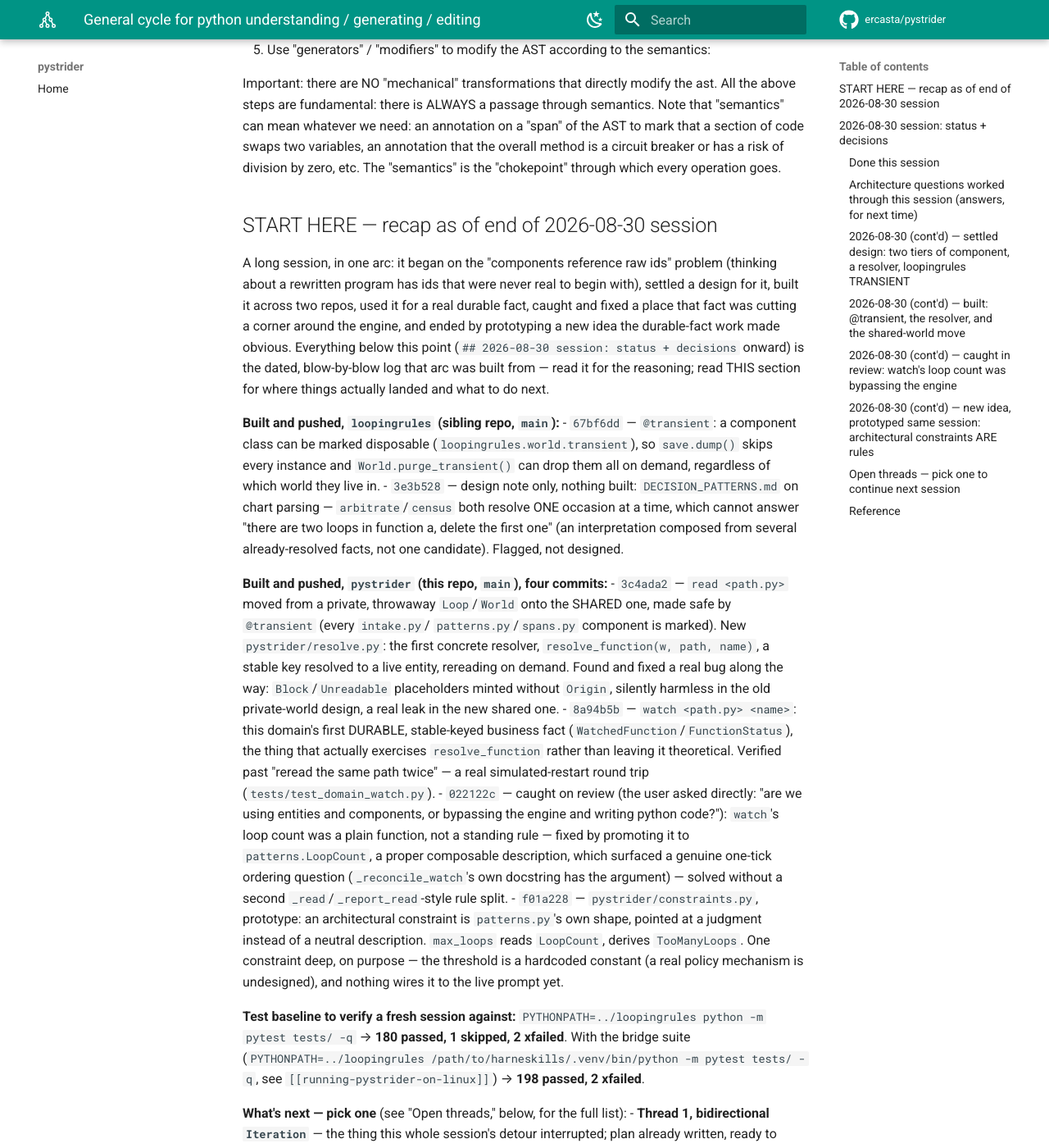
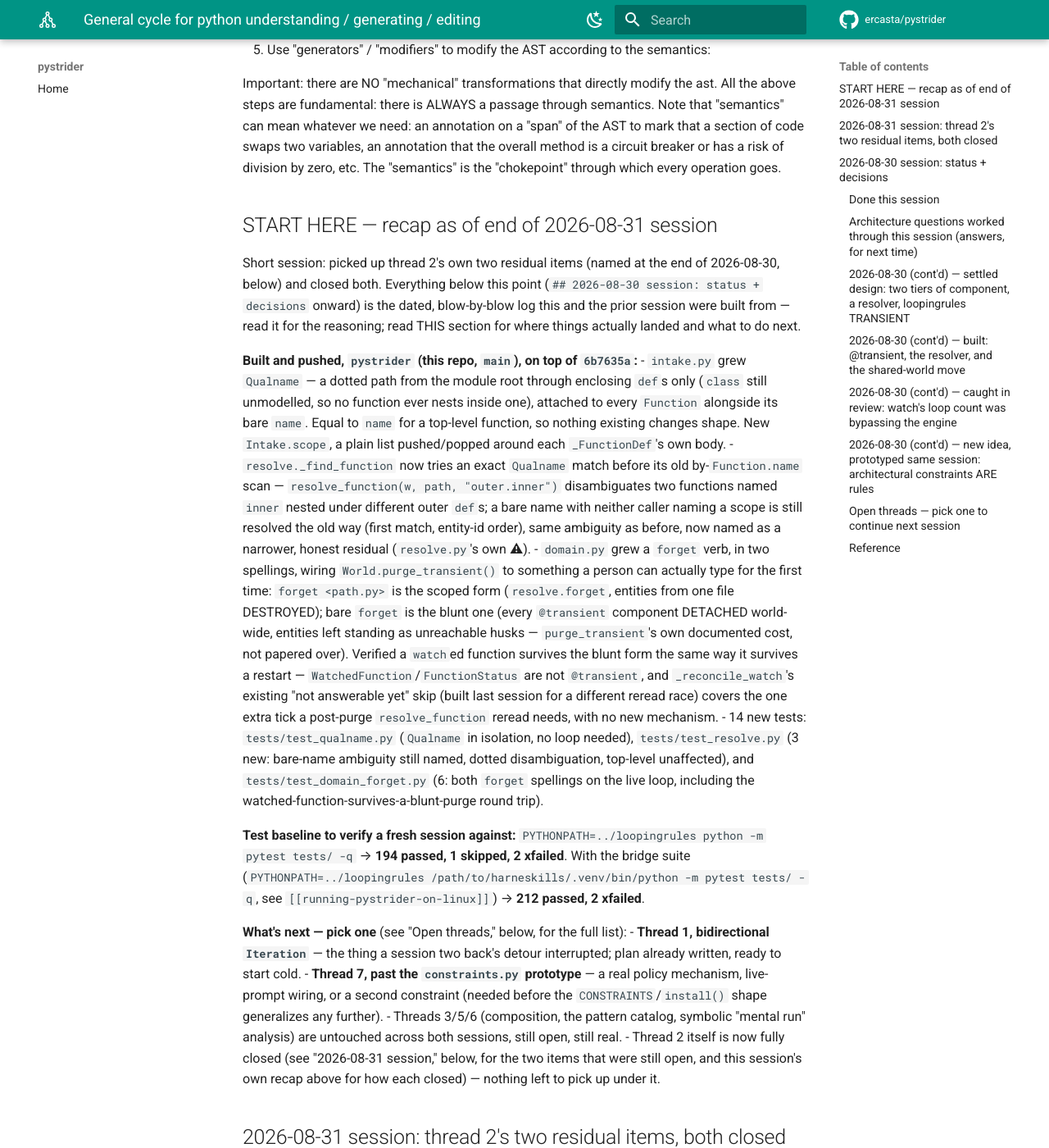
Before and after one commit to ercasta/pystrider, an MkDocs documentation site: the page built from docs/TODO.md, in a window 1280 px wide and 1400 px high, scrolled down 375 px. Shown: the whole window at 82% size. Built offline with MkDocs 1.6.1 and Material for MkDocs 9.7.7, drawn with Linux system fonts in a browser that asks for light colours; comment, search, counter and statistics services are not loaded; some of the changed text lies outside the part shown.

Commit message:
docs/TODO.md: session-close recap -- thread 2's two residual items, closed

```diff
--- a/docs/TODO.md
+++ b/docs/TODO.md
@@ -10,75 +10,106 @@ We need rules to
 
 Important: there are NO "mechanical" transformations that directly modify the ast. All the above steps are fundamental: there is ALWAYS a passage through semantics. Note that "semantics" can mean whatever we need: an annotation on a "span" of the AST to mark that a section of code swaps two variables, an annotation that the overall method is a circuit breaker or has a risk of division by zero, etc. The "semantics" is the "chokepoint" through which every operation goes.
 
-## START HERE — recap as of end of 2026-08-30 session
+## START HERE — recap as of end of 2026-08-31 session
 
-A long session, in one arc: it began on the "components reference raw ids"
-problem (thinking about a rewritten program has ids that were never real to
-begin with), settled a design for it, built it across two repos, used it for
-a real durable fact, caught and fixed a place that fact was cutting a corner
-around the engine, and ended by prototyping a new idea the durable-fact work
-made obvious. Everything below this point (`## 2026-08-30 session: status +
-decisions` onward) is the dated, blow-by-blow log that arc was built from —
-read it for the reasoning; read THIS section for where things actually
-landed and what to do next.
+Short session: picked up thread 2's own two residual items (named at the
+end of 2026-08-30, below) and closed both. Everything below this point
+(`## 2026-08-30 session: status + decisions` onward) is the dated,
+blow-by-blow log this and the prior session were built from — read it for
+the reasoning; read THIS section for where things actually landed and
+what to do next.
 
-**Built and pushed, `loopingrules` (sibling repo, `main`):**
-- `67bf6dd` — `@transient`: a component class can be marked disposable
-  (`loopingrules.world.transient`), so `save.dump()` skips every instance
-  and `World.purge_transient()` can drop them all on demand, regardless of
-  which world they live in.
-- `3e3b528` — design note only, nothing built: `DECISION_PATTERNS.md` on
-  chart parsing — `arbitrate`/`census` both resolve ONE occasion at a time,
-  which cannot answer "there are two loops in function a, delete the first
-  one" (an interpretation composed from several already-resolved facts,
-  not one candidate). Flagged, not designed.
-
-**Built and pushed, `pystrider` (this repo, `main`), four commits:**
-- `3c4ada2` — `read <path.py>` moved from a private, throwaway `Loop`/`World`
-  onto the SHARED one, made safe by `@transient` (every `intake.py`/
-  `patterns.py`/`spans.py` component is marked). New `pystrider/resolve.py`:
-  the first concrete resolver, `resolve_function(w, path, name)`, a stable
-  key resolved to a live entity, rereading on demand. Found and fixed a real
-  bug along the way: `Block`/`Unreadable` placeholders minted without
-  `Origin`, silently harmless in the old private-world design, a real leak
-  in the new shared one.
-- `8a94b5b` — `watch <path.py> <name>`: this domain's first DURABLE,
-  stable-keyed business fact (`WatchedFunction`/`FunctionStatus`), the thing
-  that actually exercises `resolve_function` rather than leaving it
-  theoretical. Verified past "reread the same path twice" — a real
-  simulated-restart round trip (`tests/test_domain_watch.py`).
-- `022122c` — caught on review (the user asked directly: "are we using
-  entities and components, or bypassing the engine and writing python
-  code?"): `watch`'s loop count was a plain function, not a standing rule —
-  fixed by promoting it to `patterns.LoopCount`, a proper composable
-  description, which surfaced a genuine one-tick ordering question
-  (`_reconcile_watch`'s own docstring has the argument) — solved without a
-  second `_read`/`_report_read`-style rule split.
-- `f01a228` — `pystrider/constraints.py`, prototype: an architectural
-  constraint is `patterns.py`'s own shape, pointed at a judgment instead of
-  a neutral description. `max_loops` reads `LoopCount`, derives
-  `TooManyLoops`. One constraint deep, on purpose — the threshold is a
-  hardcoded constant (a real policy mechanism is undesigned), and nothing
-  wires it to the live prompt yet.
+**Built and pushed, `pystrider` (this repo, `main`), on top of `6b7635a`:**
+- `intake.py` grew `Qualname` — a dotted path from the module root through
+  enclosing `def`s only (`class` still unmodelled, so no function ever
+  nests inside one), attached to every `Function` alongside its bare
+  `name`. Equal to `name` for a top-level function, so nothing existing
+  changes shape. New `Intake.scope`, a plain list pushed/popped around
+  each `_FunctionDef`'s own body.
+- `resolve._find_function` now tries an exact `Qualname` match before its
+  old by-`Function.name` scan — `resolve_function(w, path, "outer.inner")`
+  disambiguates two functions named `inner` nested under different outer
+  `def`s; a bare name with neither caller naming a scope is still
+  resolved the old way (first match, entity-id order), same ambiguity as
+  before, now named as a narrower, honest residual (`resolve.py`'s own ⚠).
+- `domain.py` grew a `forget` verb, in two spellings, wiring
+  `World.purge_transient()` to something a person can actually type for
+  the first time: `forget <path.py>` is the scoped form
+  (`resolve.forget`, entities from one file DESTROYED); bare `forget` is
+  the blunt one (every `@transient` component DETACHED world-wide,
+  entities left standing as unreachable husks — `purge_transient`'s own
+  documented cost, not papered over). Verified a `watch`ed function
+  survives the blunt form the same way it survives a restart —
+  `WatchedFunction`/`FunctionStatus` are not `@transient`, and
+  `_reconcile_watch`'s existing "not answerable yet" skip (built last
+  session for a different reread race) covers the one extra tick a
+  post-purge `resolve_function` reread needs, with no new mechanism.
+- 14 new tests: `tests/test_qualname.py` (`Qualname` in isolation, no
+  loop needed), `tests/test_resolve.py` (3 new: bare-name ambiguity still
+  named, dotted disambiguation, top-level unaffected), and
+  `tests/test_domain_forget.py` (6: both `forget` spellings on the live
+  loop, including the watched-function-survives-a-blunt-purge round trip).
 
 **Test baseline to verify a fresh session against:** `PYTHONPATH=../loopingrules
-python -m pytest tests/ -q` → **180 passed, 1 skipped, 2 xfailed**. With the
+python -m pytest tests/ -q` → **194 passed, 1 skipped, 2 xfailed**. With the
 bridge suite (`PYTHONPATH=../loopingrules /path/to/harneskills/.venv/bin/python
--m pytest tests/ -q`, see `[[running-pystrider-on-linux]]`) → **198 passed, 2
+-m pytest tests/ -q`, see `[[running-pystrider-on-linux]]`) → **212 passed, 2
 xfailed**.
 
 **What's next — pick one** (see "Open threads," below, for the full list):
-- **Thread 1, bidirectional `Iteration`** — the thing this whole session's
+- **Thread 1, bidirectional `Iteration`** — the thing a session two back's
   detour interrupted; plan already written, ready to start cold.
 - **Thread 7, past the `constraints.py` prototype** — a real policy
   mechanism, live-prompt wiring, or a second constraint (needed before the
   `CONSTRAINTS`/`install()` shape generalizes any further).
-- **Thread 2's two residual items** — `World.purge_transient()` still
-  unused (fine until a very long session's transient entities actually
-  matter), and the stable key is still `(path, name)`, not `(path,
-  qualname-or-span)`.
 - Threads 3/5/6 (composition, the pattern catalog, symbolic "mental run"
-  analysis) are untouched this session, still open, still real.
+  analysis) are untouched across both sessions, still open, still real.
+- Thread 2 itself is now fully closed (see "2026-08-31 session," below,
+  for the two items that were still open, and this session's own recap
+  above for how each closed) — nothing left to pick up under it.
+
+## 2026-08-31 session: thread 2's two residual items, both closed
+
+**`World.purge_transient()`, wired to a live verb.** The item itself was
+"unused... fine until a very long session's transient entities actually
+matter" — the fix chosen was not to guess at automatic memory pressure
+(no rule calls this on its own, still), but to expose it as something a
+PERSON decides to do, the same posture `resolve.forget(w, path)` already
+had for the path-scoped case. `domain.py`'s new `_forget` handles both
+spellings under one verb, distinguished by whether an argument is given —
+considered and rejected a second verb name (e.g. `gc`) for the bare form,
+since both are "forget," just at different granularity, and a person
+typing `forget` with no path should not have to already know there are
+two different underlying mechanisms to pick between.
+
+One real cost surfaced, not hidden: `purge_transient()` detaches
+components but leaves the entities themselves standing (`World`'s own
+docstring says so) — a bare `forget` can orphan an empty entity nothing
+will ever find again, since nothing distinguishing is left to query it
+by. Named in `_forget`'s own docstring rather than fixed here; fixing it
+would be `loopingrules.World`'s own call, not this domain's, the same
+boundary `resolve.forget`'s docstring already draws for a different
+question ("the day some domain's own durable fact needs to react to a
+forget too, that domain writes its own sweep").
+
+**Qualname disambiguation.** Scoped down from the thread's original framing
+(`(origin_path, qualname-or-span)`) to just the qualname half — `span` as
+a second disambiguator was never asked for by anything concrete, so per
+this project's own "do one concretely first" rule it stays unbuilt rather
+than speculatively designed alongside qualname. `Qualname` only threads
+through `def` nesting, not `class` — nesting through a class was already
+impossible before this (`ClassDef` is unmodelled, refused whole), so nothing
+was scoped away that intake could actually reach.
+
+`resolve_function`'s SIGNATURE did not change (`name: str`, still) — what
+changed is what a caller may pass for it: a bare name (old behavior,
+unchanged for every existing caller, including `watch`) or a dotted
+qualname (new, disambiguates). Nothing in `domain.py`'s `watch` verb was
+changed to expose the dotted form specially; a person can already type
+`watch a.py outer.inner` today and it resolves correctly, because `_watch`
+passes `rest[1]` straight through to `WatchedFunction.name`, which
+`_reconcile_watch` passes straight through to `resolve_function` — the
+plumbing needed nothing new, only `resolve_function` itself did.
 
 ## 2026-08-30 session: status + decisions
 
@@ -427,12 +458,13 @@ rule module only, installable, tested, not wired into `domain.py`.
    durable, stable-keyed business fact that actually USES the resolver,
    verified end to end across a simulated restart — are all BUILT now
    (see "built: `@transient`, the resolver, and the shared-world move,"
-   and "was not done, now is," above). What's left: (i)
-   `World.purge_transient()` is unused here, so a very long session's
-   transient entities just accumulate; (ii) the stable key is still
-   `(path, name)`, not `(path, qualname-or-span)` — same-named functions
-   in different scopes of one file are not disambiguated, and `watch`
-   inherits that limitation directly.
+   and "was not done, now is," above). ⚠ 2026-08-31: CLOSED — both items
+   that were left here are done, see that session's own section: (i)
+   `World.purge_transient()` is wired to `forget` (no path), a live verb;
+   (ii) the stable key may now be `(path, qualname)`, not just `(path,
+   name)` — `intake.py`'s new `Qualname` disambiguates same-named
+   functions nested in different scopes (still not through a `class`,
+   which was never reachable here to begin with).
 
 3. **Composition-as-its-own-pattern** — user's own insight from this session:
    two sequential loops compose by "sequencing"; nested loops are NOT
```
